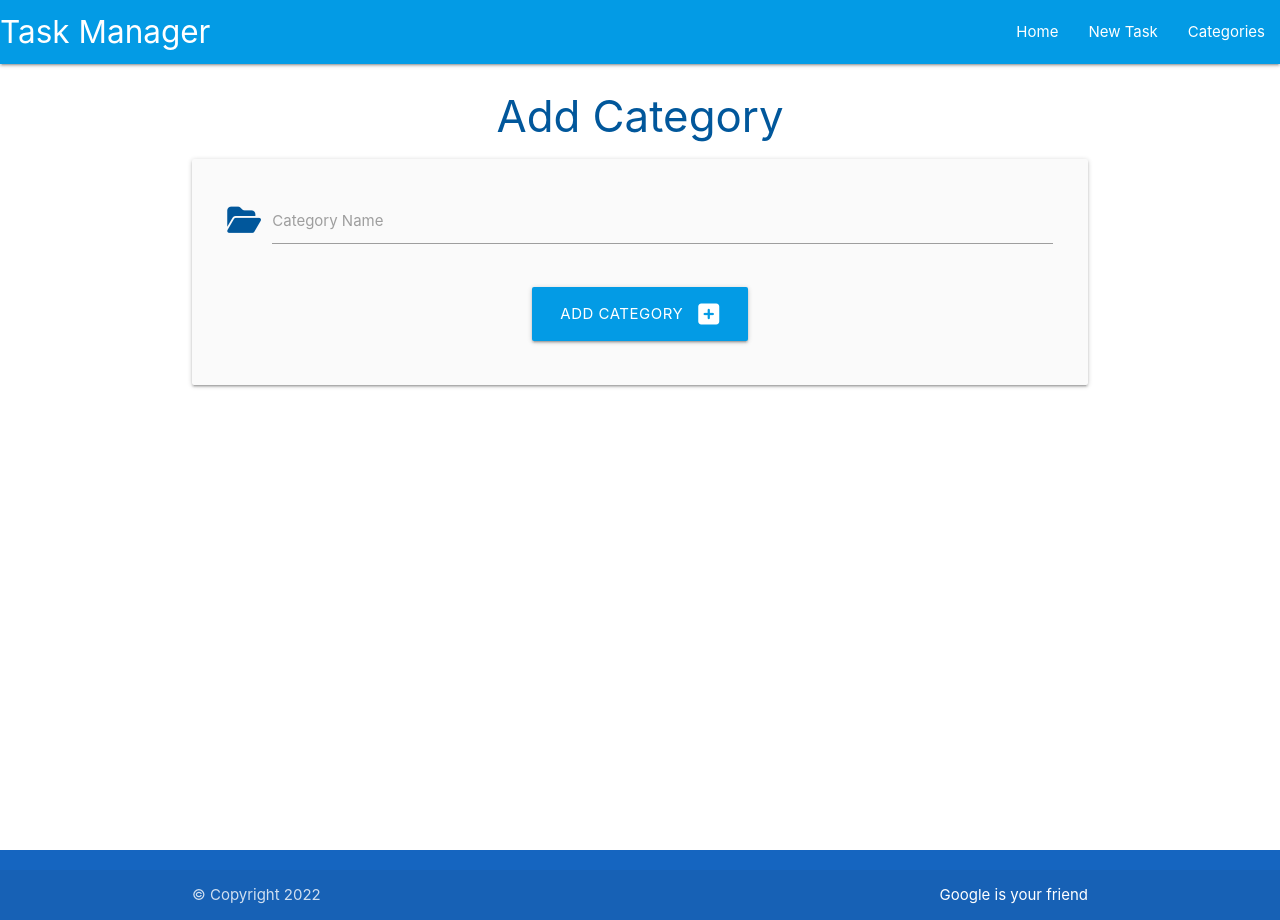
After one commit to LucasBehrendt/flask-sqlalchemy-taskmanager, a Flask app: page /add_category in a window 1280 px wide. The commit adds this page. Run offline with Flask 2, Linux system fonts and the light colour scheme; some libraries are stand-ins or nearby versions.

Commit message:
create category posting to database

```diff
--- a/taskmanager/routes.py
+++ b/taskmanager/routes.py
@@ -1,4 +1,4 @@
-from flask import render_template
+from flask import render_template, request, redirect, url_for
 from taskmanager import app, db
 from taskmanager.models import Category, Task
 
@@ -6,3 +6,18 @@ from taskmanager.models import Category, Task
 @app.route("/")
 def home():
     return render_template("tasks.html")
+
+
+@app.route("/categories")
+def categories():
+    return render_template("categories.html")
+
+
+@app.route("/add_category", methods=["GET", "POST"])
+def add_category():
+    if request.method == "POST":
+        category = Category(category_name=request.form.get("category_name"))
+        db.session.add(category)
+        db.session.commit()
+        return redirect(url_for("categories"))
+    return render_template("add_category.html")
--- a/taskmanager/static/js/script.js
+++ b/taskmanager/static/js/script.js
@@ -1,3 +1,5 @@
 $(document).ready(function(){
     $('.sidenav').sidenav();
   });
+
+$("#copyright").text(new Date().getFullYear());
--- /dev/null
+++ b/taskmanager/templates/add_category.html
@@ -0,0 +1,27 @@
+{% extends "base.html" %}
+{% block content %}
+
+<h3 class="light-blue-text text-darken-4 center-align">Add Category</h3>
+
+<div class="row card-panel grey lighten-5">
+    <form class="col s12" method="POST" action="{{ url_for('add_category') }}">
+        <!-- category_name -->
+        <div class="row">
+            <div class="input-field col s12">
+                <i class="fas fa-folder-open prefix light-blue-text text-darken-4"></i>
+                <input id="category_name" name="category_name" minlength="3" maxlength="25" type="text" class="validate" required>
+                <label for="category_name">Category Name</label>
+            </div>
+        </div>
+        <!-- submit button -->
+        <div class="row">
+            <div class="col s12 center-align">
+                <button type="submit" class="btn-large light-blue darken-1">
+                    Add Category <i class="fas fa-plus-square right"></i>
+                </button>
+            </div>
+        </div>
+    </form>
+</div>
+
+{% endblock %}
--- a/taskmanager/templates/base.html
+++ b/taskmanager/templates/base.html
@@ -25,7 +25,7 @@
                 <ul class="right hide-on-med-and-down">
                     <li><a href="{{ url_for('home') }}">Home</a></li>
                     <li><a href="">New Task</a></li>
-                    <li><a href="">Categories</a></li>
+                    <li><a href="{{ url_for('categories') }}">Categories</a></li>
                 </ul>
             </div>
         </nav>
@@ -34,7 +34,7 @@
         <ul class="sidenav" id="mobile-demo">
             <li><a href="{{ url_for('home') }}">Home</a></li>
             <li><a href="">New Task</a></li>
-            <li><a href="">Categories</a></li>
+            <li><a href="{{ url_for('categories') }}">Categories</a></li>
         </ul>
     </header>
 
@@ -58,10 +58,6 @@
     <script src="https://cdnjs.cloudflare.com/ajax/libs/materialize/1.0.0/js/materialize.min.js"></script>
     <script src="{{ url_for('static', filename='js/script.js') }}"></script>
 
-    <script>
-        $("#copyright").text(new Date().getFullYear());
-    </script>
-
 </body>
 
 </html>
```
Also changed, not shown: taskmanager/templates/categories.html (added, +14 -0 lines).
